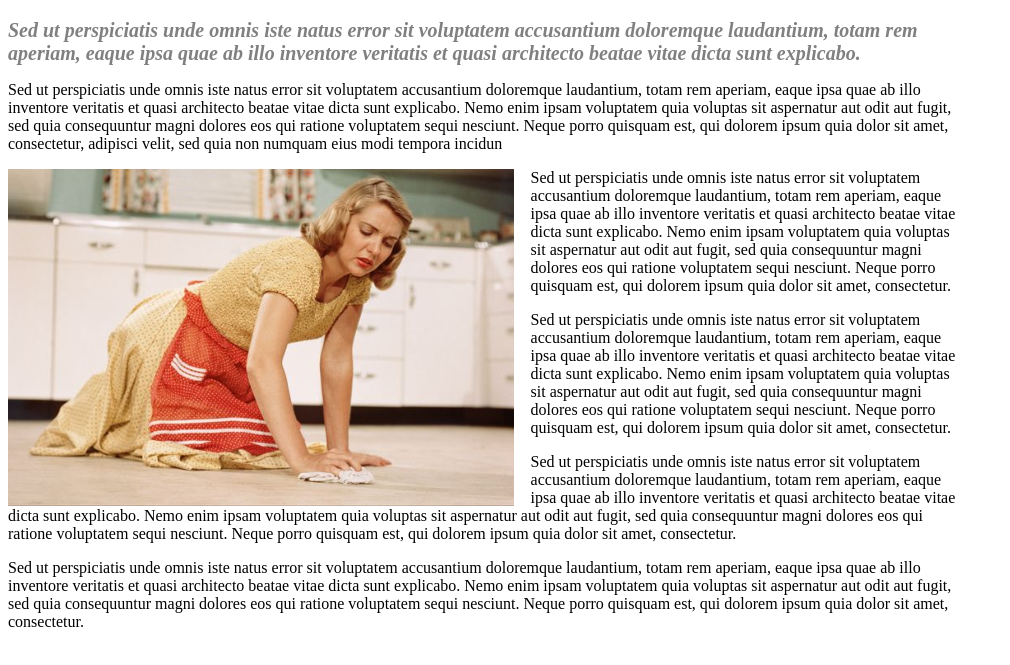
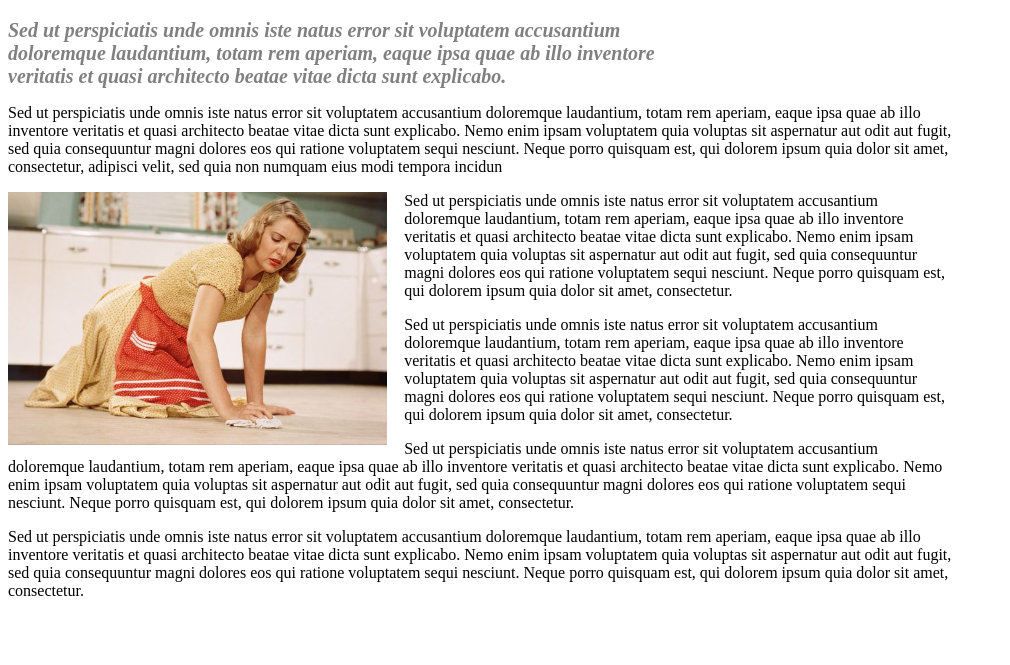
Before and after one commit to ellie-a/boring-lectures, a plain HTML site: page index.html in a window 1280 px wide. Shown: the part 61-726 px from the top of the page, without its empty margins (0-1010 px from the left). Drawn offline with Linux system fonts and the light colour scheme.

Commit message:
adds div to css

```diff
--- a/css/styles.css
+++ b/css/styles.css
@@ -1,4 +1,4 @@
-h2.intro {
+h2.gray {
   font-size: 20px;
   font-style: italic;
   width: 75%;
@@ -8,12 +8,12 @@ h2.intro {
   font-size: 25px;
 }
 
-p.intro {
+.intro {
   width: 75%;
 
 }
 
-img.intro{
+img.pic{
   float: left;
   width: 40%;
   padding-right: 17px;
--- a/index.html
+++ b/index.html
@@ -6,13 +6,15 @@
 </head>
   <body>
     <h1>House Work</h1>
-    <h2 class="intro">Sed ut perspiciatis unde omnis iste natus error sit voluptatem accusantium doloremque laudantium, totam rem aperiam, eaque ipsa quae ab illo inventore veritatis et quasi architecto beatae vitae dicta sunt explicabo.</h2>
-    <p class="intro"> Sed ut perspiciatis unde omnis iste natus error sit voluptatem accusantium doloremque laudantium, totam rem aperiam, eaque ipsa quae ab illo inventore veritatis et quasi architecto beatae vitae dicta sunt explicabo. Nemo enim ipsam voluptatem quia voluptas sit aspernatur aut odit aut fugit, sed quia consequuntur magni dolores eos qui ratione voluptatem sequi nesciunt. Neque porro quisquam est, qui dolorem ipsum quia dolor sit amet, consectetur, adipisci velit, sed quia non numquam eius modi tempora incidun</p>
-    <img class="intro" src="img/boring.jpg" alt="woman cleaning floor">
-    <p class="intro">Sed ut perspiciatis unde omnis iste natus error sit voluptatem accusantium doloremque laudantium, totam rem aperiam, eaque ipsa quae ab illo inventore veritatis et quasi architecto beatae vitae dicta sunt explicabo. Nemo enim ipsam voluptatem quia voluptas sit aspernatur aut odit aut fugit, sed quia consequuntur magni dolores eos qui ratione voluptatem sequi nesciunt. Neque porro quisquam est, qui dolorem ipsum quia dolor sit amet, consectetur.</p>
-    <p class="intro">Sed ut perspiciatis unde omnis iste natus error sit voluptatem accusantium doloremque laudantium, totam rem aperiam, eaque ipsa quae ab illo inventore veritatis et quasi architecto beatae vitae dicta sunt explicabo. Nemo enim ipsam voluptatem quia voluptas sit aspernatur aut odit aut fugit, sed quia consequuntur magni dolores eos qui ratione voluptatem sequi nesciunt. Neque porro quisquam est, qui dolorem ipsum quia dolor sit amet, consectetur.</p>
-    <p class="intro">Sed ut perspiciatis unde omnis iste natus error sit voluptatem accusantium doloremque laudantium, totam rem aperiam, eaque ipsa quae ab illo inventore veritatis et quasi architecto beatae vitae dicta sunt explicabo. Nemo enim ipsam voluptatem quia voluptas sit aspernatur aut odit aut fugit, sed quia consequuntur magni dolores eos qui ratione voluptatem sequi nesciunt. Neque porro quisquam est, qui dolorem ipsum quia dolor sit amet, consectetur.</p>
-    <p class="intro">Sed ut perspiciatis unde omnis iste natus error sit voluptatem accusantium doloremque laudantium, totam rem aperiam, eaque ipsa quae ab illo inventore veritatis et quasi architecto beatae vitae dicta sunt explicabo. Nemo enim ipsam voluptatem quia voluptas sit aspernatur aut odit aut fugit, sed quia consequuntur magni dolores eos qui ratione voluptatem sequi nesciunt. Neque porro quisquam est, qui dolorem ipsum quia dolor sit amet, consectetur.</p>
+    <div class="intro">
+      <h2 class="gray">Sed ut perspiciatis unde omnis iste natus error sit voluptatem accusantium doloremque laudantium, totam rem aperiam, eaque ipsa quae ab illo inventore veritatis et quasi architecto beatae vitae dicta sunt explicabo.</h2>
+      <p> Sed ut perspiciatis unde omnis iste natus error sit voluptatem accusantium doloremque laudantium, totam rem aperiam, eaque ipsa quae ab illo inventore veritatis et quasi architecto beatae vitae dicta sunt explicabo. Nemo enim ipsam voluptatem quia voluptas sit aspernatur aut odit aut fugit, sed quia consequuntur magni dolores eos qui ratione voluptatem sequi nesciunt. Neque porro quisquam est, qui dolorem ipsum quia dolor sit amet, consectetur, adipisci velit, sed quia non numquam eius modi tempora incidun</p>
+      <img class="pic" src="img/boring.jpg" alt="woman cleaning floor">
+      <p>Sed ut perspiciatis unde omnis iste natus error sit voluptatem accusantium doloremque laudantium, totam rem aperiam, eaque ipsa quae ab illo inventore veritatis et quasi architecto beatae vitae dicta sunt explicabo. Nemo enim ipsam voluptatem quia voluptas sit aspernatur aut odit aut fugit, sed quia consequuntur magni dolores eos qui ratione voluptatem sequi nesciunt. Neque porro quisquam est, qui dolorem ipsum quia dolor sit amet, consectetur.</p>
+      <p>Sed ut perspiciatis unde omnis iste natus error sit voluptatem accusantium doloremque laudantium, totam rem aperiam, eaque ipsa quae ab illo inventore veritatis et quasi architecto beatae vitae dicta sunt explicabo. Nemo enim ipsam voluptatem quia voluptas sit aspernatur aut odit aut fugit, sed quia consequuntur magni dolores eos qui ratione voluptatem sequi nesciunt. Neque porro quisquam est, qui dolorem ipsum quia dolor sit amet, consectetur.</p>
+      <p>Sed ut perspiciatis unde omnis iste natus error sit voluptatem accusantium doloremque laudantium, totam rem aperiam, eaque ipsa quae ab illo inventore veritatis et quasi architecto beatae vitae dicta sunt explicabo. Nemo enim ipsam voluptatem quia voluptas sit aspernatur aut odit aut fugit, sed quia consequuntur magni dolores eos qui ratione voluptatem sequi nesciunt. Neque porro quisquam est, qui dolorem ipsum quia dolor sit amet, consectetur.</p>
+      <p>Sed ut perspiciatis unde omnis iste natus error sit voluptatem accusantium doloremque laudantium, totam rem aperiam, eaque ipsa quae ab illo inventore veritatis et quasi architecto beatae vitae dicta sunt explicabo. Nemo enim ipsam voluptatem quia voluptas sit aspernatur aut odit aut fugit, sed quia consequuntur magni dolores eos qui ratione voluptatem sequi nesciunt. Neque porro quisquam est, qui dolorem ipsum quia dolor sit amet, consectetur.</p>
+  </div>
 
   </body>
 </html>
```
